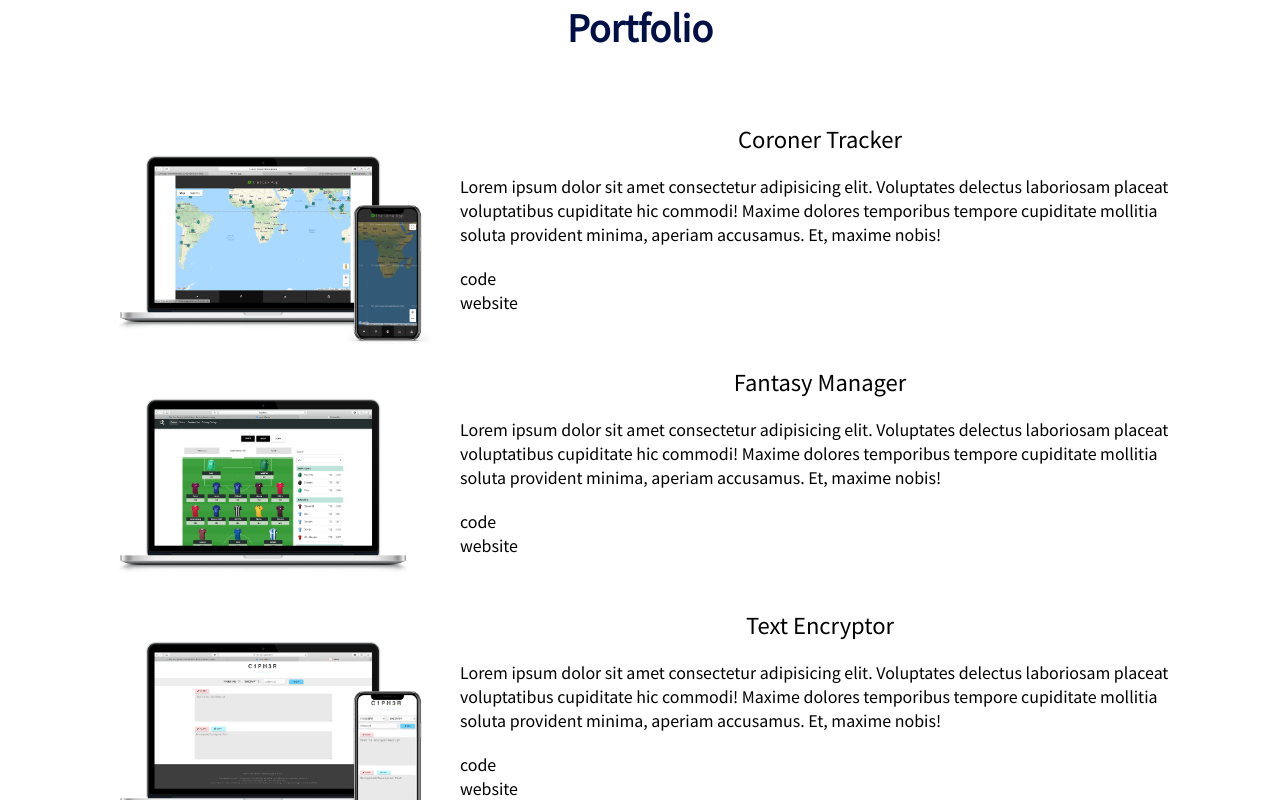
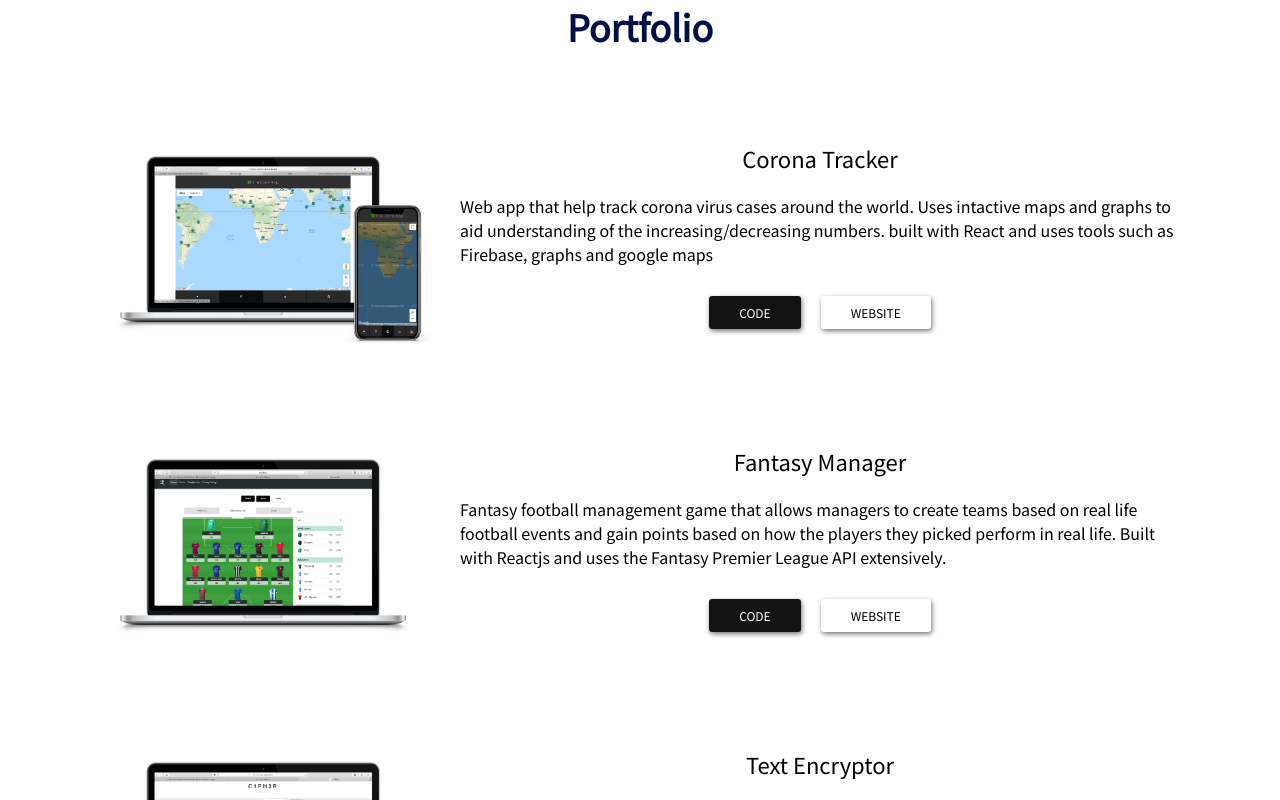
Before and after one commit to NoorMosia/Portfolio, a React (Create React App) app: page / in a window 1280 px wide. Shown: the part 840-1640 px from the top of the page. Built offline with nearby package versions, Linux system fonts and the light colour scheme.

Commit message:
added project descriptions

```diff
--- a/src/components/Project/Project.js
+++ b/src/components/Project/Project.js
@@ -7,26 +7,22 @@ const Project = (Props) => {
     return <Fade >
         <div className={styles.Project}>
             <div className={styles.Left}>
-                <img src={Props.image} alt="corona app" />
+                <img src={Props.project.image} alt="corona app" />
             </div>
             <div className={styles.Right}>
-                <div className={styles.AppName}>{Props.title}</div>
+                <div className={styles.AppName}>{Props.project.name}</div>
 
                 <div className={styles.Explain}>
-                    Lorem ipsum dolor sit amet consectetur adipisicing elit.
-                    Voluptates delectus laboriosam placeat voluptatibus cupiditate
-                    hic commodi! Maxime dolores temporibus tempore cupiditate
-                    mollitia soluta provident minima, aperiam accusamus. Et, maxime
-                    nobis!
+                    {Props.project.description}
                 </div>
 
                 <div className={styles.Links}>
-                    <div className="btn">
+                    <a href="/" className={styles.Black}>
                         code
-                    </div>
-                    <div className="btn">
+                    </a>
+                    <a href="/" className={styles.Blue}>
                         website
-                    </div>
+                    </a>
                 </div>
             </div>
         </div>
--- a/src/components/Project/Project.module.css
+++ b/src/components/Project/Project.module.css
@@ -1,6 +1,6 @@
-
 .Project {
     display: flex;
+    margin-bottom: 60px;
 }
 
 .Left {
@@ -16,6 +16,7 @@
 
 .Right {
     width: 100%;
+    padding-top: 20px;
 }
 
 .AppName {
@@ -28,3 +29,33 @@
 .Explain {
     padding: 20px 0;
 }
+
+.Links {
+    display: flex;
+    justify-content: center;
+}
+
+.Links a {
+    font-size: 12px;
+    color: rgb(255, 255, 255);
+    text-decoration: none;
+    margin: 10px;
+    text-transform: uppercase;
+    padding: 8px 30px;
+    box-shadow: 1px 2px 5px rgb(116, 116, 116);
+    border-radius: 3px;
+    transition: all .2s;
+}
+
+.Links a:hover {
+    box-shadow: 2px 3px 10px rgb(116, 116, 116);
+
+}
+
+.Black {
+    background: rgb(19, 19, 19);
+}
+a.Blue {
+    color: black;
+    background: rgb(255, 255, 255);
+}
--- a/src/containers/Tech/Tech.js
+++ b/src/containers/Tech/Tech.js
@@ -6,16 +6,48 @@ import Cipher from "./cipher.png";
 import Fpl from "./fpl.png";
 import Project from "../../components/Project/Project";
 
+const Projects = [
+    {
+        name: "Corona Tracker",
+        description: `Web app that help track corona virus cases around the world.
+        Uses intactive maps and graphs to aid understanding of the increasing/decreasing
+        numbers. built with React and uses tools such as Firebase, graphs and
+        google maps`,
+        image: RonaImg
+    },
+    {
+        name: "Fantasy Manager",
+        description: `Fantasy football management game that allows managers to create
+        teams based on real life football events and gain points based on how the players
+        they picked perform in real life. Built with Reactjs and uses the Fantasy Premier
+        League API extensively.`,
+        image: Fpl
+    },
+    {
+        name: "Text Encryptor",
+        description: `Web app that allows to encrypt and decrypt text using different
+        encryption methods. Built with HTML, CSS and good old Vanilla Javascript.`,
+        image: Cipher
+    },
+
+]
+
 const Tech = () => {
+    const ProjectsComponets = Projects.map(project => {
+        return <Project project={project} />
+    })
+
+
     return <div className={styles.Tech}>
         <h2 className={styles.Heading}>
             Portfolio
         </h2>
 
         <div className={styles.Contents}>
-            <Project image={RonaImg} title="Coroner tracker" />
+            {ProjectsComponets}
+            {/* <Project image={RonaImg} title="Corona tracker" />
             <Project image={Fpl} title="Fantasy manager" />
-            <Project image={Cipher} title="Text encryptor" />
+            <Project image={Cipher} title="Text encryptor" /> */}
         </div>
     </div>
 }
--- a/src/containers/Tech/Tech.module.css
+++ b/src/containers/Tech/Tech.module.css
@@ -1,5 +1,4 @@
 .Tech {
-    height: 100vh;
     max-width: 1080px;
     margin: 0 auto;
 }
```
